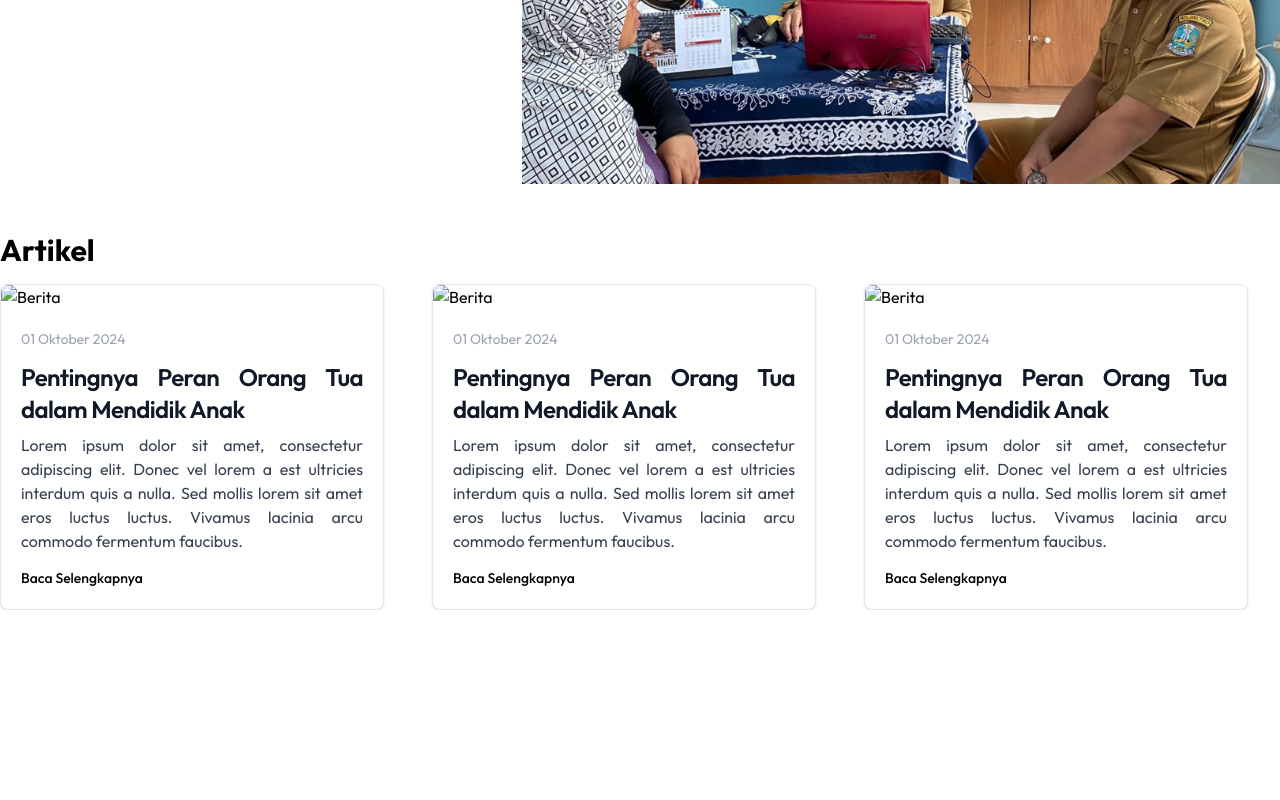
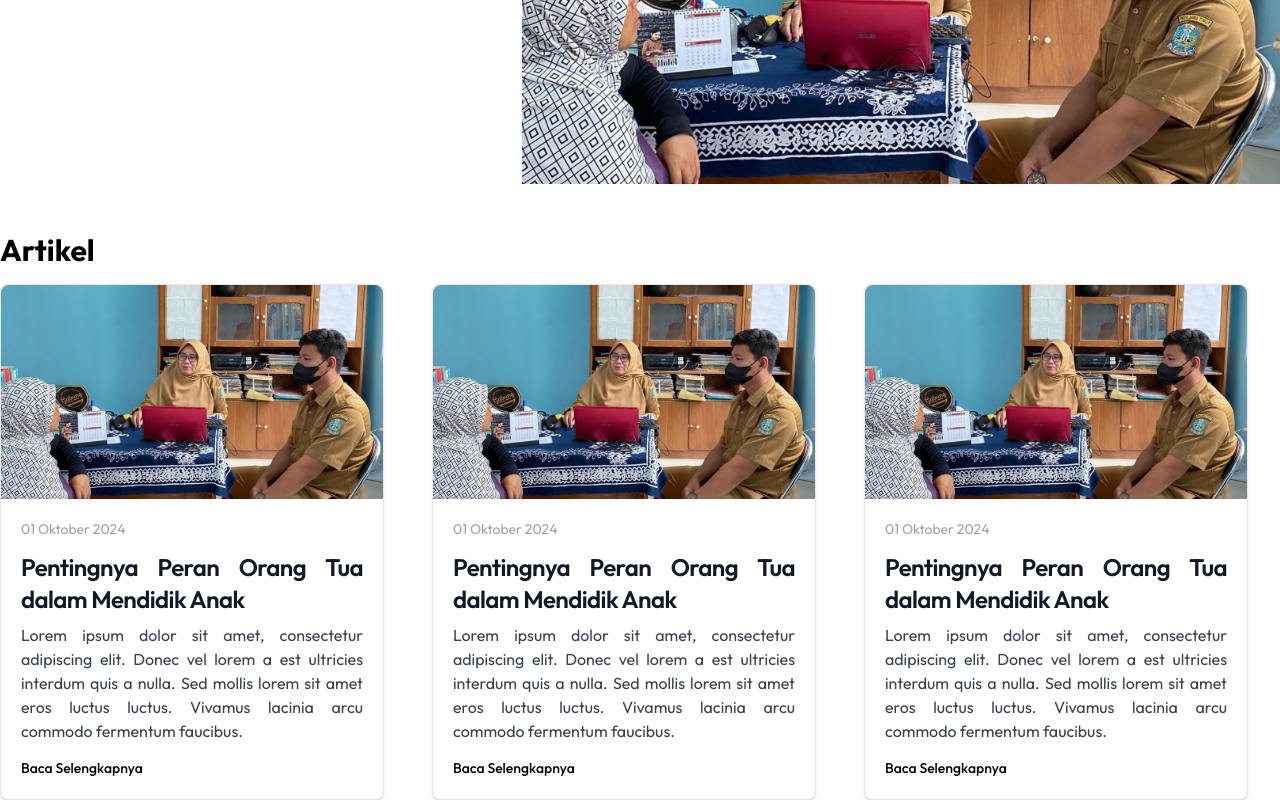
Before and after one commit to XniceCraft/BeKASA, a plain HTML site: page index.html in a window 1280 px wide. Shown: the part 4080-4880 px from the top of the page. Before the commit the page ends 4690 px from the top, so only its background shows below. Drawn offline with nearby package versions, Linux system fonts and the light colour scheme; the site is published under a folder, as on GitHub Pages, so addresses that start at the root find nothing.

Commit message:
fix: index.html

```diff
--- a/index.html
+++ b/index.html
@@ -203,7 +203,7 @@
             <h3 class="font-bold text-3xl">Artikel</h3>
             <div class="mt-4 flex gap-x-12">
                 <div class="max-w-sm bg-white border border-gray-200 rounded-lg shadow">
-                    <img class="rounded-t-lg object-cover" src="/assets/img/Layanan Kolaborasi.jpg"
+                    <img class="rounded-t-lg object-cover" src="assets/img/Layanan Kolaborasi.jpg"
                         alt="Berita" />
                     <div class="p-5">
                         <p class="text-sm text-gray-400 mb-3">
@@ -224,7 +224,7 @@
                     </div>
                 </div>
                 <div class="max-w-sm bg-white border border-gray-200 rounded-lg shadow">
-                    <img class="rounded-t-lg object-cover" src="/assets/img/Layanan Kolaborasi.jpg"
+                    <img class="rounded-t-lg object-cover" src="assets/img/Layanan Kolaborasi.jpg"
                         alt="Berita" />
                     <div class="p-5">
                         <p class="text-sm text-gray-400 mb-3">
@@ -245,7 +245,7 @@
                     </div>
                 </div>
                 <div class="max-w-sm bg-white border border-gray-200 rounded-lg shadow">
-                    <img class="rounded-t-lg object-cover" src="/assets/img/Layanan Kolaborasi.jpg"
+                    <img class="rounded-t-lg object-cover" src="assets/img/Layanan Kolaborasi.jpg"
                         alt="Berita" />
                     <div class="p-5">
                         <p class="text-sm text-gray-400 mb-3">
```
